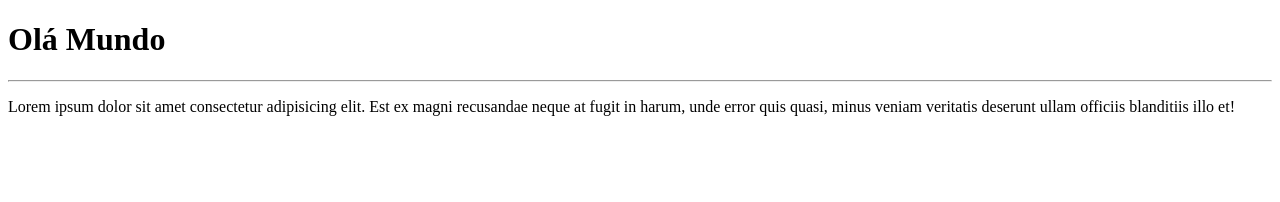
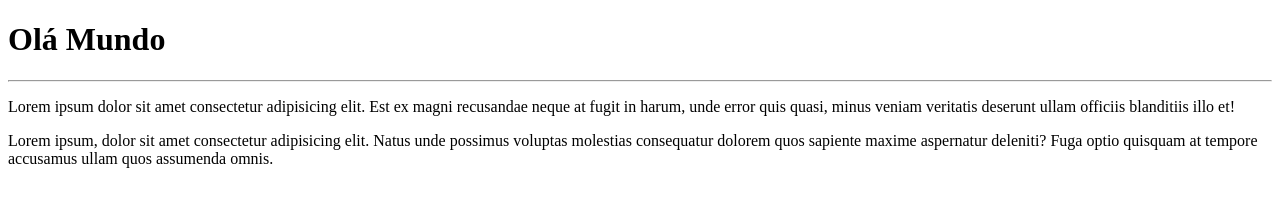
Before and after one commit to CenturionPoli/OlaMundo, a plain HTML site: page SiteOlaMundo/index.html in a window 1280 px wide. Drawn offline with Linux system fonts and the light colour scheme.

Commit message:
Update index.html
adicionei um parágrafo

```diff
--- a/SiteOlaMundo/index.html
+++ b/SiteOlaMundo/index.html
@@ -10,5 +10,6 @@
     <h1>Olá Mundo</h1>
     <hr>
     <p>Lorem ipsum dolor sit amet consectetur adipisicing elit. Est ex magni recusandae neque at fugit in harum, unde error quis quasi, minus veniam veritatis deserunt ullam officiis blanditiis illo et!</p>
+    <p>Lorem ipsum, dolor sit amet consectetur adipisicing elit. Natus unde possimus voluptas molestias consequatur dolorem quos sapiente maxime aspernatur deleniti? Fuga optio quisquam at tempore accusamus ullam quos assumenda omnis.</p>
 </body>
 </html>
```
